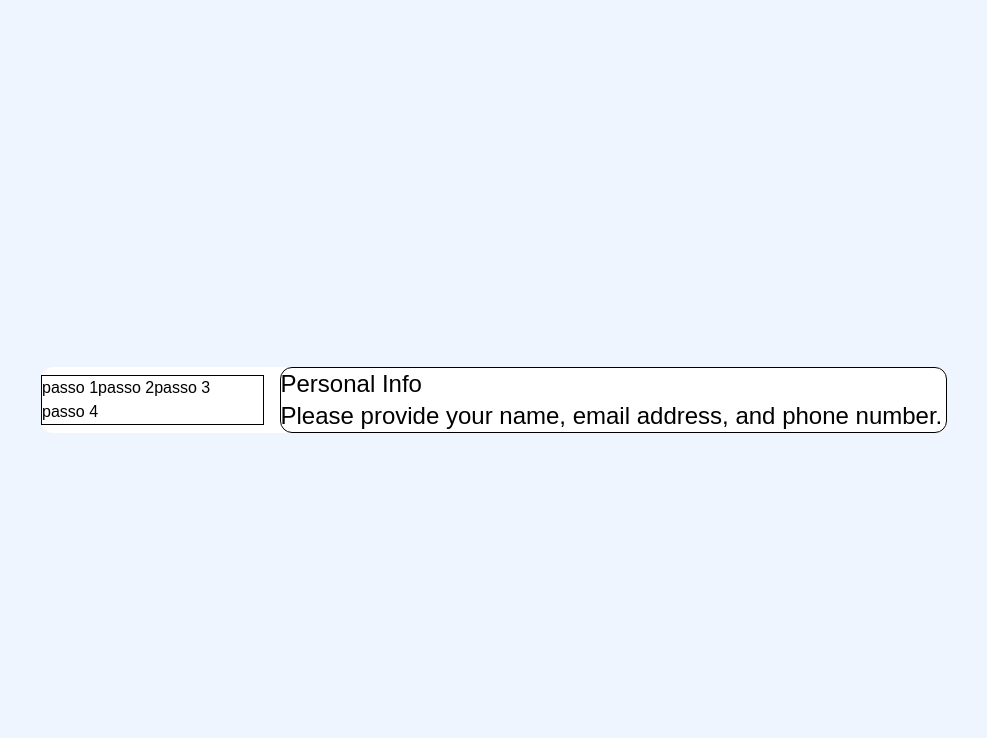
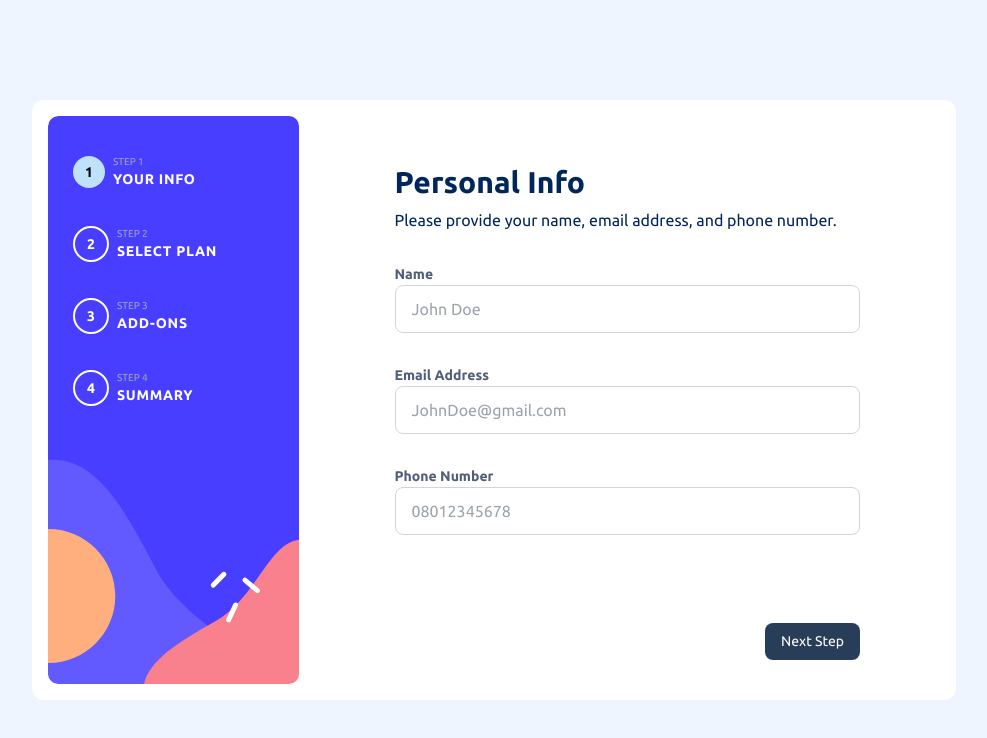
Before and after one commit to JoaumVictor/novadata-form, a React (Create React App) app: page / in a window 1280 px wide. Shown: the top 738 px of the page, without its empty margins (146-1133 px from the left). Built offline with nearby package versions, Linux system fonts and the light colour scheme.

Commit message:
feat: create input and button component, add css in step one

```diff
--- /dev/null
+++ b/src/components/button/index.tsx
@@ -0,0 +1,27 @@
+import { classNames } from "../../util/shared";
+
+interface ButtonI {
+  label: string;
+  type: "primary" | "secondary";
+  onClick: () => void;
+  disabled?: boolean;
+}
+
+function Button({ label, type, onClick, disabled }: ButtonI) {
+  return (
+    <button
+      className={classNames(
+        type === "primary"
+          ? "bg-[#164A8A] disabled:bg-[#263c57fd] text-white"
+          : "bg-transparent text-black",
+        " rounded-[8px] mt-4 px-4 py-2 text-[14px]"
+      )}
+      onClick={onClick}
+      disabled={disabled}
+    >
+      {label}
+    </button>
+  );
+}
+
+export default Button;
--- a/src/components/form/index.tsx
+++ b/src/components/form/index.tsx
@@ -3,15 +3,29 @@ import FirstStep from "../steps/firstStep";
 import SecondStep from "../steps/secondStep";
 import ThirdStep from "../steps/thirdStep";
 import FourthStep from "../steps/FourthStep";
+import bgsidebar from "../../images/bg-sidebar-desktop.svg";
+import { classNames } from "../../util/shared";
 
 type FormSteps = 1 | 2 | 3 | 4;
+
+interface stepMapProps {
+  step: FormSteps;
+  name: string;
+}
 
 function Form() {
   const [step, setStep] = useState<FormSteps>(1);
 
+  const stepMap: stepMapProps[] = [
+    { step: 1, name: "YOUR INFO" },
+    { step: 2, name: "SELECT PLAN" },
+    { step: 3, name: "ADD-ONS" },
+    { step: 4, name: "SUMMARY" },
+  ];
+
   const returnFormInPosition = (position: FormSteps) => {
     const forms = {
-      1: <FirstStep />,
+      1: <FirstStep setStep={setStep} />,
       2: <SecondStep />,
       3: <ThirdStep />,
       4: <FourthStep />,
@@ -21,16 +35,48 @@ function Form() {
 
   return (
     <main className="flex h-[100vh] items-center justify-center w-full bg-[#EEF5FF]">
-      <div className="flex flex-row items-center justify-center gap-4 bg-white max-w-screen-2xl rounded-xl flex-nowrap">
-        <div className="w-1/4 border border-black">
-          <button onClick={() => setStep(1)}>passo 1</button>
-          <button onClick={() => setStep(2)}>passo 2</button>
-          <button onClick={() => setStep(3)}>passo 3</button>
-          <button onClick={() => setStep(4)}>passo 4</button>
+      <div className="flex flex-row items-center justify-center gap-4 p-4 bg-white max-w-screen-2xl rounded-xl flex-nowrap">
+        <div
+          className="flex flex-col items-center justify-start w-1/4 rounded-[10px] pt-6 gap-2"
+          style={{
+            background: `url(${bgsidebar})`,
+            width: "274px",
+            height: "568px",
+          }}
+        >
+          {stepMap.map((item) => (
+            <button
+              id={item.name}
+              onClick={() => setStep(item.step)}
+              className="flex items-center justify-start w-4/5 h-16 gap-2"
+            >
+              <div
+                className={classNames(
+                  "rounded-full p-4 flex justify-center items-center w-[21px] h-[21px]",
+                  step === item.step
+                    ? "bg-[#BEE1FE]"
+                    : "bg-transparent border-2 border-white"
+                )}
+              >
+                <p
+                  className={classNames(
+                    step === item.step ? "text-black" : "text-white",
+                    "text-[14px] font-ubuntu-bold"
+                  )}
+                >
+                  {item.step}
+                </p>
+              </div>
+              <div className="flex flex-col items-start justify-center">
+                <p className="text-gray-400 text-[10px]">STEP {item.step}</p>
+                <p className="text-white text-[14px] font-ubuntu-bold tracking-wider">
+                  {item.name}
+                </p>
+              </div>
+            </button>
+          ))}
         </div>
-        <div className="w-3/4 border border-black rounded-xl">
-          {returnFormInPosition(step)}
-        </div>
+        {returnFormInPosition(step)}
       </div>
     </main>
   );
--- /dev/null
+++ b/src/components/input/index.tsx
@@ -0,0 +1,53 @@
+import { classNames } from "../../util/shared";
+
+interface InputI {
+  label: string;
+  value: string;
+  name: string;
+  onChange: (e: any) => void;
+  error: string | undefined;
+  touched: boolean | undefined;
+  handleBlur: (e: any) => void;
+  placeholder: string;
+}
+
+function Input({
+  touched,
+  handleBlur,
+  name,
+  label,
+  value = "",
+  onChange,
+  error,
+  placeholder,
+}: InputI) {
+  return (
+    <div className="flex flex-col items-start justify-center w-full my-4 flex-nowrap">
+      <div className="flex items-center justify-between w-full">
+        <label
+          className="text-[14px] text-[#505E7B] font-ubuntu-bold"
+          htmlFor="email"
+        >
+          {label}
+        </label>
+        {error && touched && (
+          <span className="font-bold text-red-500 text-[14px]">{error}</span>
+        )}
+      </div>
+      <input
+        type="text"
+        placeholder={placeholder}
+        name={name}
+        className={classNames(
+          "w-full h-12 border outline-none rounded-[8px] text-[#505E7B] px-4 focus:border-[#524E93]",
+          error && touched ? "border-red-500" : "border-gray-300"
+        )}
+        onBlur={handleBlur}
+        value={value}
+        onChange={onChange}
+      />
+    </div>
+  );
+}
+
+export default Input;
--- a/src/components/steps/firstStep/index.tsx
+++ b/src/components/steps/firstStep/index.tsx
@@ -1,11 +1,100 @@
-function FirstStep() {
+import Input from "../../input";
+
+import * as yup from "yup";
+import { useFormik } from "formik";
+import Button from "../../button";
+import { useEffect } from "react";
+
+function FirstStep({ setStep }: any) {
+  const validationSchema = yup.object({
+    email: yup
+      .string()
+      .email("Enter a valid email address")
+      .required("This field is required"),
+    name: yup.string().min(3).required("This field is required"),
+    phoneNumber: yup
+      .string()
+      .length(11, "Must be exactly 11 digits")
+      .matches(/^[0-9]+$/, "Must be only digits")
+      .required("This field is required"),
+  });
+
+  const formik = useFormik({
+    initialValues: {
+      name: "",
+      email: "",
+      phoneNumber: "",
+    },
+    validationSchema: validationSchema,
+    onSubmit: (values) => {
+      localStorage.setItem("name", values.name);
+      localStorage.setItem("email", values.email);
+      localStorage.setItem("phoneNumber", values.phoneNumber);
+      setStep(2);
+    },
+  });
+
+  useEffect(() => {
+    const storedName = localStorage.getItem("name");
+    const storedEmail = localStorage.getItem("email");
+    const storedPhoneNumber = localStorage.getItem("phoneNumber");
+    formik.setValues({
+      ...formik.values,
+      name: storedName || "",
+      email: storedEmail || "",
+      phoneNumber: storedPhoneNumber || "",
+    });
+  }, []);
+
   return (
-    <main className="flex-col items-center justify-center w-full h-full rounded-xl">
-      <p className="text-2xl">Personal Info</p>
-      <p className="text-2xl">
-        Please provide your name, email address, and phone number.
-      </p>
-    </main>
+    <div className="flex flex-col items-center justify-between w-3/4 h-[568px] px-20 pt-12 pb-6 rounded-xl">
+      <div className="flex flex-col items-center justify-center w-full">
+        <p className="text-3xl w-full text-[#01265A] font-ubuntu-bold mb-2">
+          Personal Info
+        </p>
+        <p className="text-[#01265A] w-full mb-4">
+          Please provide your name, email address, and phone number.
+        </p>
+        <Input
+          label="Name"
+          name="name"
+          value={formik.values.name}
+          onChange={formik.handleChange}
+          error={formik.errors.name}
+          handleBlur={formik.handleBlur}
+          touched={formik.touched.name}
+          placeholder="John Doe"
+        />
+        <Input
+          label="Email Address"
+          name="email"
+          value={formik.values.email}
+          onChange={formik.handleChange}
+          error={formik.errors.email}
+          handleBlur={formik.handleBlur}
+          touched={formik.touched.email}
+          placeholder="JohnDoe@gmail.com"
+        />
+        <Input
+          label="Phone Number"
+          name="phoneNumber"
+          value={formik.values.phoneNumber}
+          onChange={formik.handleChange}
+          error={formik.errors.phoneNumber}
+          touched={formik.touched.phoneNumber}
+          handleBlur={formik.handleBlur}
+          placeholder="08012345678"
+        />
+      </div>
+      <div className="flex flex-row items-center justify-end w-full flex-nowrap">
+        <Button
+          label="Next Step"
+          type="primary"
+          onClick={() => formik.handleSubmit()}
+          disabled={!formik.isValid}
+        />
+      </div>
+    </div>
   );
 }
 
--- a/src/index.css
+++ b/src/index.css
@@ -4,21 +4,21 @@
 
 @font-face {
   font-family: "Ubuntu-Bold";
-  src: url("./fonts/Ubuntu-Bold.ttf") format("ttf");
-  font-weight: normal;
+  src: url("./fonts/Ubuntu-Bold.ttf") format("truetype");
+  font-weight: bold;
   font-style: normal;
 }
 
 @font-face {
   font-family: "Ubuntu-Medium";
-  src: url("./fonts/Ubuntu-Medium.ttf") format("ttf");
-  font-weight: normal;
+  src: url("./fonts/Ubuntu-Medium.ttf") format("truetype");
+  font-weight: 500;
   font-style: normal;
 }
 
 @font-face {
   font-family: "Ubuntu-Regular";
-  src: url("./fonts/Ubuntu-Regular.ttf") format("ttf");
+  src: url("./fonts/Ubuntu-Regular.ttf") format("truetype");
   font-weight: normal;
   font-style: normal;
 }
--- /dev/null
+++ b/src/util/shared.ts
@@ -0,0 +1,3 @@
+export function classNames(...classes: any[]) {
+  return classes.filter(Boolean).join(" ");
+}
--- a/tailwind.config.js
+++ b/tailwind.config.js
@@ -2,7 +2,12 @@
 module.exports = {
   content: ["./src/**/*.{js,jsx,ts,tsx}"],
   theme: {
-    extend: {},
+    extend: {
+      fontFamily: {
+        "ubuntu-bold": ["Ubuntu-Bold", "sans-serif"],
+        default: ["Ubuntu-Regular", "sans-serif"],
+      },
+    },
   },
   plugins: [],
 };
```
Also changed, not shown: package.json (+6 -1 lines), 2 other files (tests, documents, lock files or other folders).
